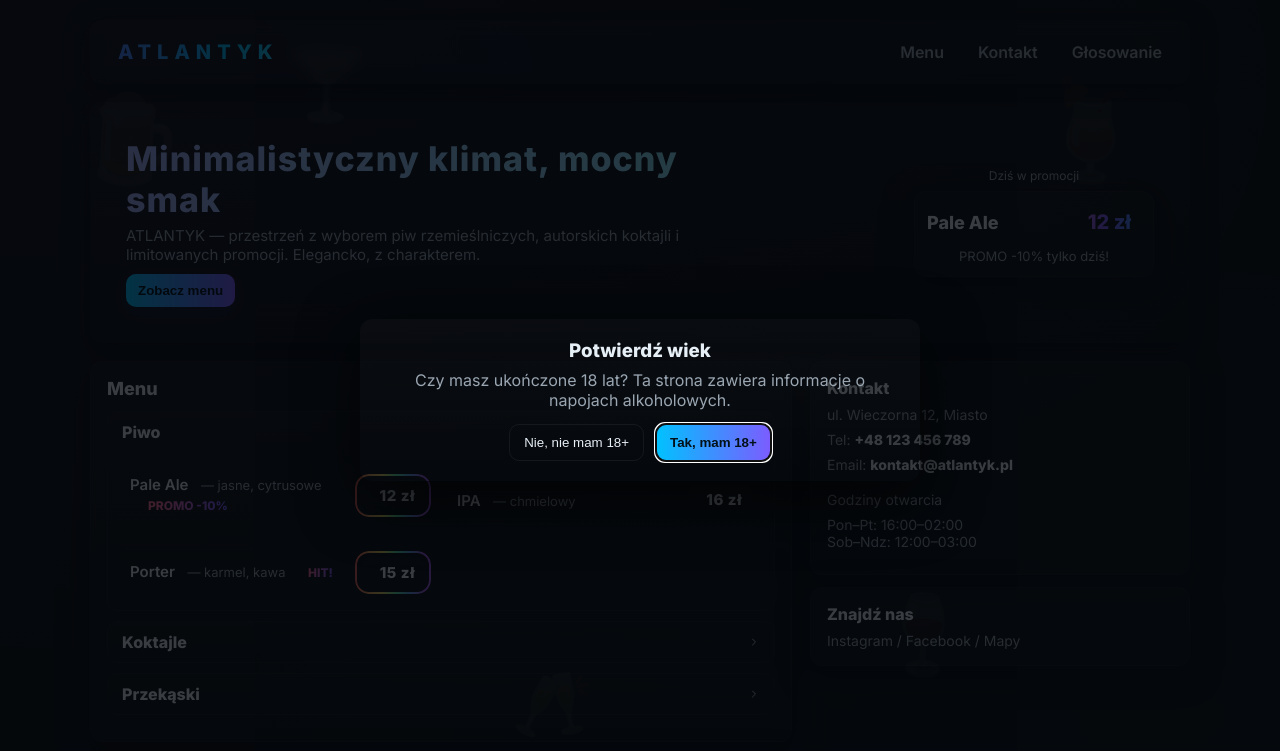
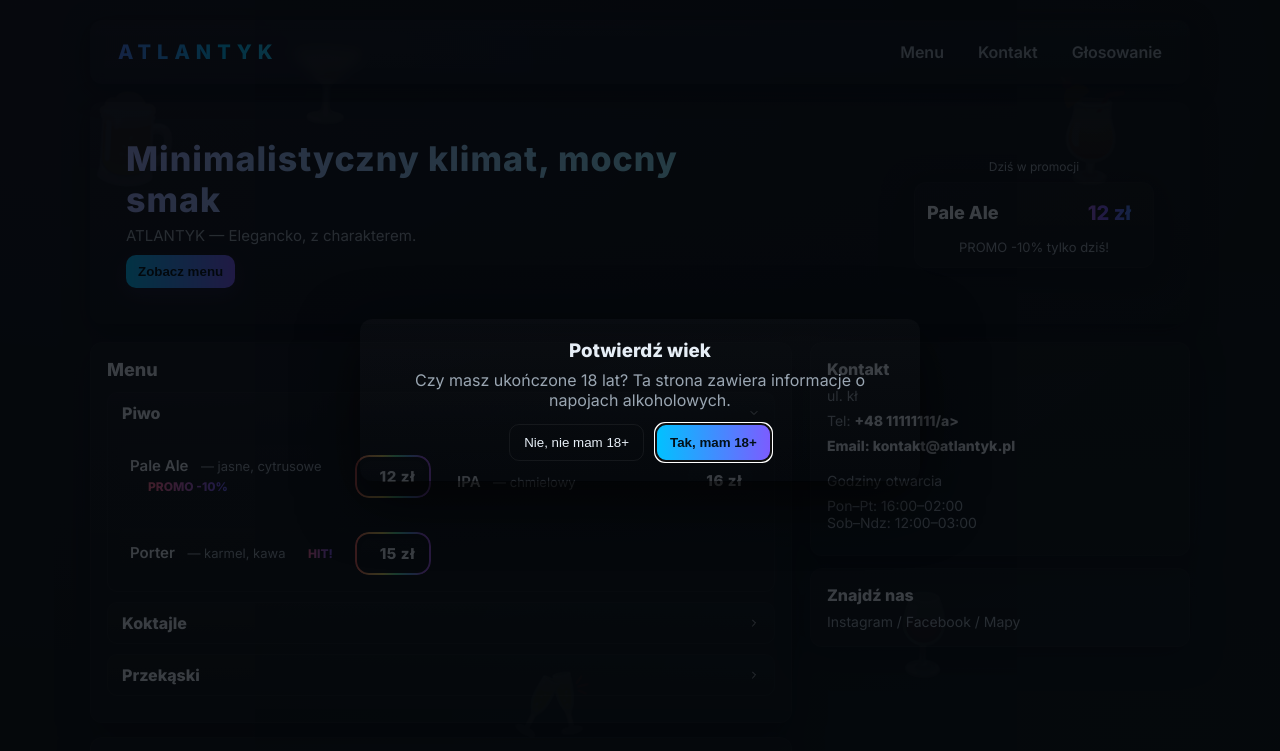
Before and after one commit to kxi18537/atlantyk.github.io, a plain HTML site: page index.html in a window 1280 px wide. Shown: the top 751 px of the page. Drawn offline with Linux system fonts and the light colour scheme.

Commit message:
Add files via upload

```diff
--- a/index.html
+++ b/index.html
@@ -429,7 +429,7 @@
     <section class="hero" role="region" aria-label="Wprowadzenie">
       <div class="hero-left">
         <h2>Minimalistyczny klimat, mocny smak</h2>
-        <p>ATLANTYK — przestrzeń z wyborem piw rzemieślniczych, autorskich koktajli i limitowanych promocji. Elegancko, z charakterem.</p>
+        <p>ATLANTYK —  Elegancko, z charakterem.</p>
 
         <div class="hero-cta">
           <button class="btn" onclick="document.getElementById('menu').scrollIntoView({behavior:'smooth'})">Zobacz menu</button>
@@ -576,8 +576,8 @@
         <div class="card">
           <div class="contact-title">Kontakt</div>
           <div class="contact-list">
-            <p>ul. Wieczorna 12, Miasto</p>
-            <p>Tel: <a href="tel:+48123456789">+48 123 456 789</a></p>
+            <p>ul. kł</p>
+            <p>Tel: <a href="tel:+48123456789">+48 11111111/a></p>
             <p id="kontakt">Email: <a href="mailto:kontakt@atlantyk.pl">kontakt@atlantyk.pl</a></p>
             <div style="height:10px"></div>
             <p class="muted">Godziny otwarcia</p>
```
